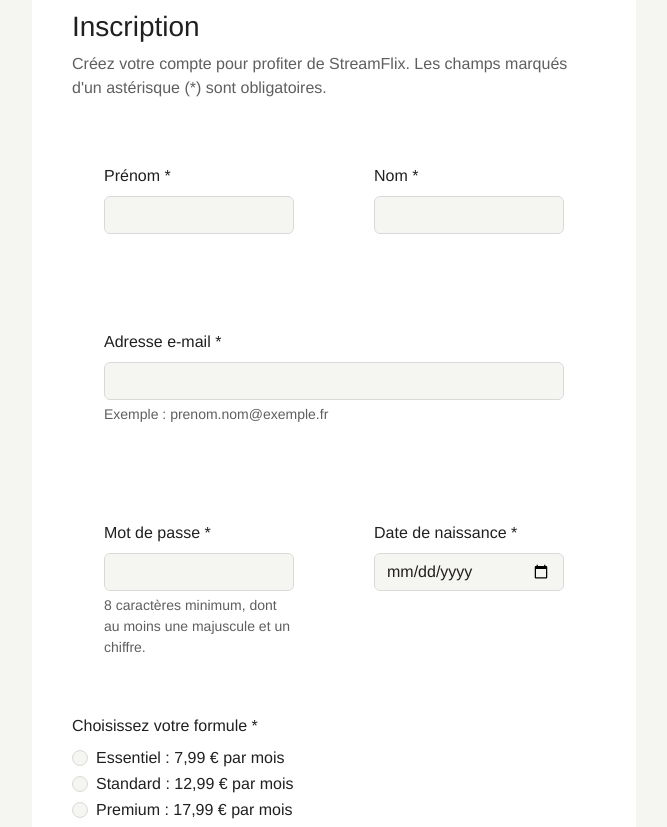
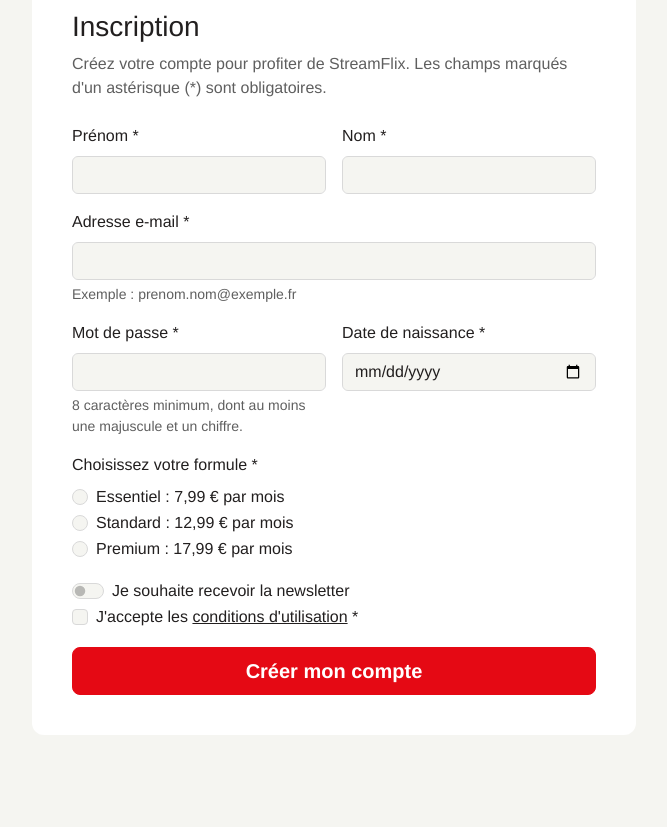
Before and after one commit to Zegthor67/fil-rouge-project, a website: page streamflix/index.html in a window 1280 px wide. Shown: the part 3300-4127 px from the top of the page, without its empty margins (306-973 px from the left). Drawn offline with nearby package versions, Linux system fonts and the light colour scheme.

Commit message:
correction des marges du formulaire d'inscription

```diff
--- a/streamflix/scss/pages/_home.scss
+++ b/streamflix/scss/pages/_home.scss
@@ -7,7 +7,7 @@
 }
 
 .inscription {
-  .row > div {
+  > .row > div {
     padding: $spacing-unit * 1.5;
     background-color: var(--sf-surface);
     border-radius: $border-radius * 2;
--- a/streamflix/scss/themes/_themes.scss
+++ b/streamflix/scss/themes/_themes.scss
@@ -33,7 +33,7 @@
 body,
 .entete,
 .pied-de-page,
-.inscription .row > div,
+.inscription > .row > div,
 .modal-content,
 .dropdown-menu {
   @include theme-transition;
```
Also changed, not shown: streamflix/css/style.css.
